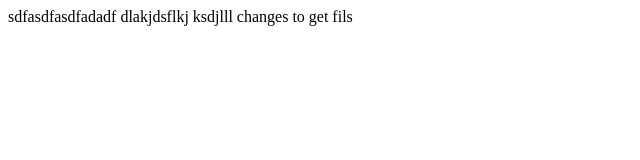
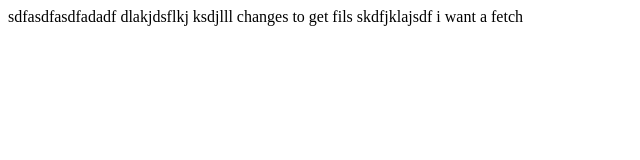
Before and after one commit to 2Kier16/kier-git-project, a plain HTML site: page index.html in a window 1280 px wide. Shown: the whole page, without its empty margins (0-640 px from the left). Drawn offline with Linux system fonts and the light colour scheme.

Commit message:
first commit for fetch

```diff
--- a/index.html
+++ b/index.html
@@ -9,7 +9,8 @@
 </head>
 
 <body>
-    sdfasdfasdfadadf dlakjdsflkj ksdjlll changes to get fils
+    sdfasdfasdfadadf dlakjdsflkj ksdjlll changes to get fils skdfjklajsdf i want a fetch
+
 
 </body>
 
```
